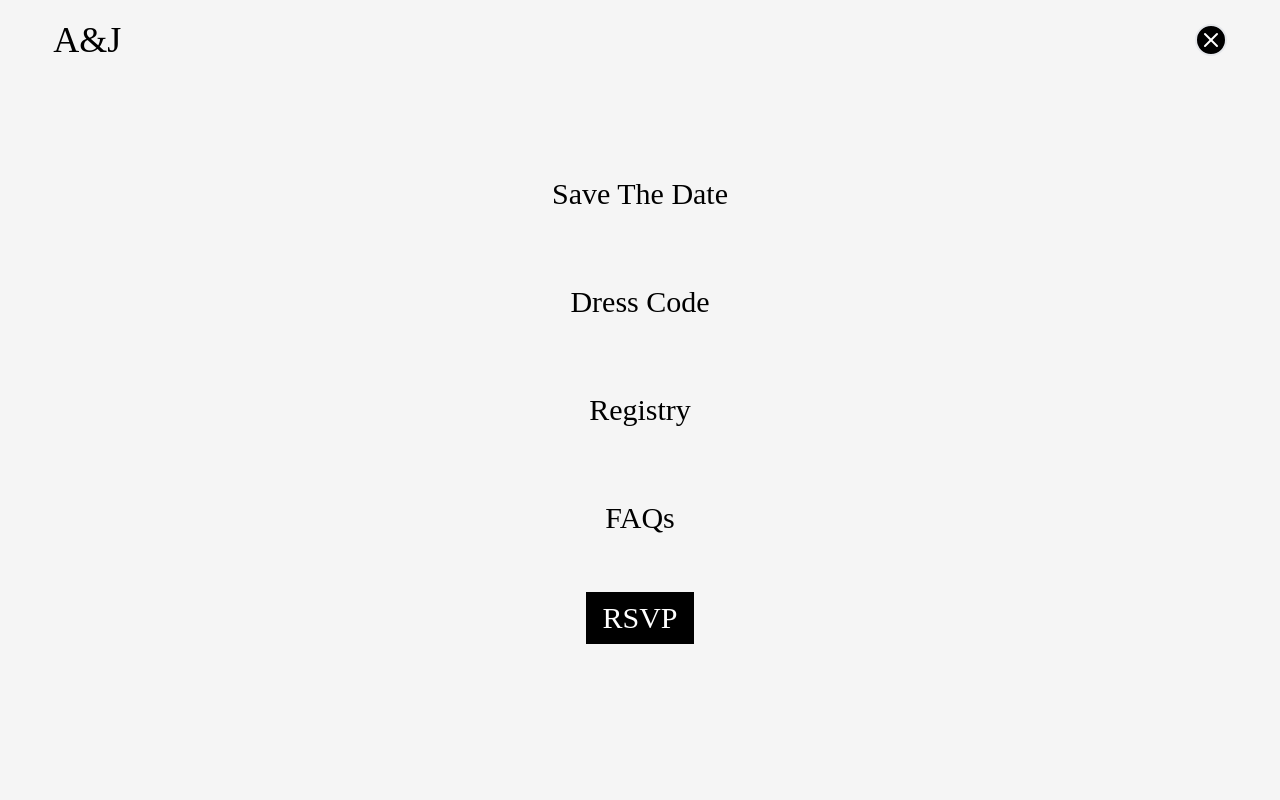
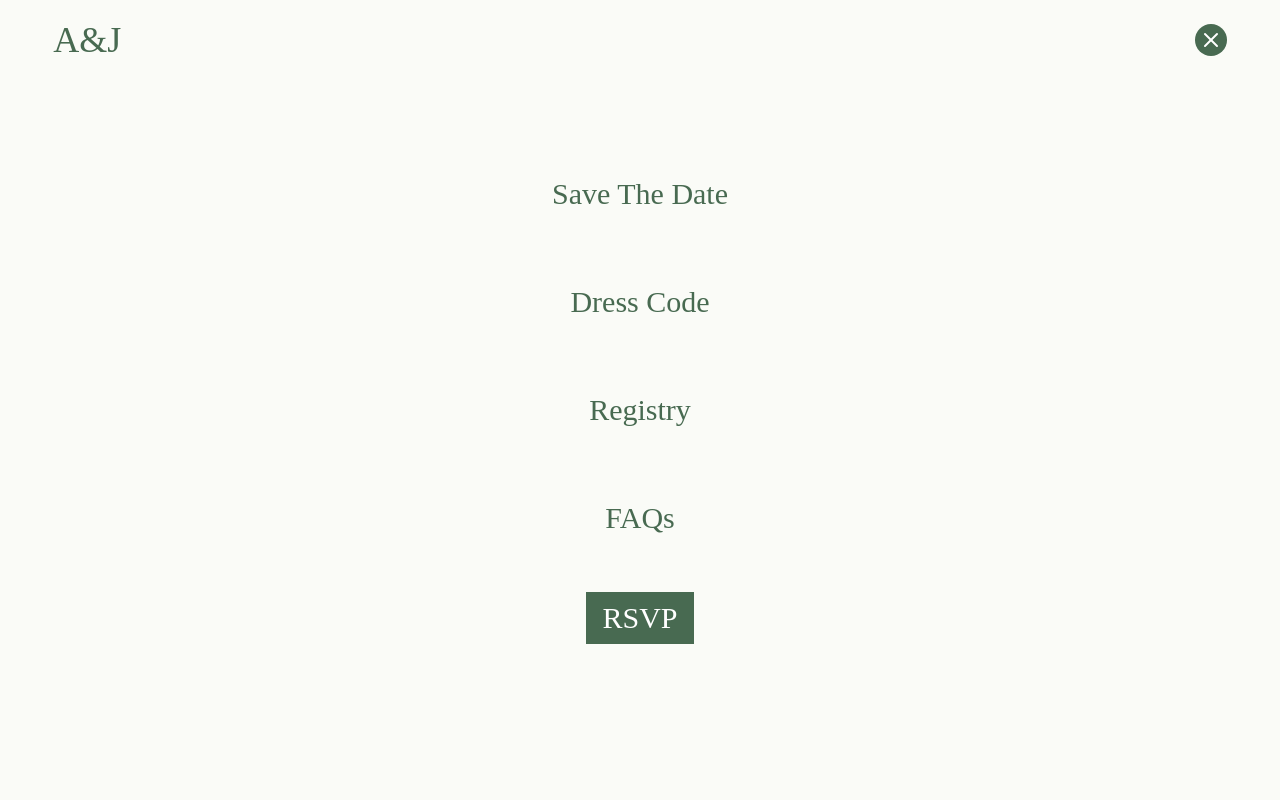
Before and after one commit to matthew-beep/wedding-v2, a Next.js app in the folder wedding-v2/: page /faq in a window 1280 px wide. Both pictures are taken after a click on the element 1211 px from the left and 40 px from the top of the page. Shown: the top 800 px of the page. Built offline with nearby package versions, Linux system fonts and the light colour scheme; a web font is replaced by a local one.

Commit message:
changing nav colors

```diff
--- a/wedding-v2/src/app/globals.css
+++ b/wedding-v2/src/app/globals.css
@@ -13,6 +13,7 @@
     --foreground: #ededed;
   }
 }
+
 html {
   scroll-behavior: smooth;
 }
@@ -29,7 +30,6 @@ body {
   }
 }
 
-
 .landing {
   background-image: linear-gradient(to bottom, rgba(0, 0, 0, .75) 0%, rgba(0, 0, 0, 0.15) 30%);
 }
--- a/wedding-v2/src/app/mobileNav.tsx
+++ b/wedding-v2/src/app/mobileNav.tsx
@@ -114,16 +114,16 @@ const MobileNav: React.FC<MobileNavProps> = ({ scroll, height }) => {
     if (downAnimation == true) {
       setIconOpacity(1);
       controls.start({
-        color: 'black',
-        backgroundColor: 'rgba(245, 245, 245, 1)',
+        color: '#486A51',
+        backgroundColor: 'rgba(250, 251, 247, 1)',
         boxShadow: '0px -2px 10px rgba(0, 0, 0, 0.2)',
         transition: { duration: 0.3, ease: [0.43, 0.13, 0.23, 0.96] }
       })
     } else {
       setIconOpacity(0);
       controls.start({
-        color: pathname != '/faq' ? 'white' : 'black',
-        backgroundColor: 'rgba(245, 245, 245, 0)',
+        color: pathname != '/faq' ? 'white' : '#486A51',
+        backgroundColor: 'rgba(250, 251, 247, 0)',
         boxShadow: '0px -2px 10px rgba(0, 0, 0, 0)',
         transition: { duration: 0.3, ease: [0.43, 0.13, 0.23, 0.96] }
       })
@@ -150,8 +150,8 @@ const MobileNav: React.FC<MobileNavProps> = ({ scroll, height }) => {
     if (!navDisplay) { // show navbar links
       setNavDisplay(true);
       controls.start({
-        color: 'black',
-        backgroundColor: 'rgba(245, 245, 245, 1)',
+        color: '#486A51',
+        backgroundColor: 'rgba(250, 251, 247, 1)',
         boxShadow: '0px -2px 10px rgba(0, 0, 0, 0)',
         transition: { duration: 0.1, ease: [0.43, 0.13, 0.23, 0.96] }
       })
@@ -170,7 +170,7 @@ const MobileNav: React.FC<MobileNavProps> = ({ scroll, height }) => {
       if (scroll <= 0) {
         controls.start({
           color: 'white',
-          backgroundColor: 'rgba(245, 245, 245, 0)',
+          backgroundColor: 'rgba(250, 251, 247, 0)',
           boxShadow: '0px -2px 10px rgba(0, 0, 0, 0)',
           transition: {duration: 0.1, ease: [0.43, 0.13, 0.23, 0.96] }
         })
@@ -194,7 +194,7 @@ const MobileNav: React.FC<MobileNavProps> = ({ scroll, height }) => {
         >
           <div className="flex justify-between w-11/12 items-center">
             <motion.h2
-              className="text-4xl"
+              className="text-4xl text-[#486A51]"
               style={{
                 opacity: iconOpacity
               }}
@@ -204,7 +204,7 @@ const MobileNav: React.FC<MobileNavProps> = ({ scroll, height }) => {
               </Link>
             </motion.h2>
             <div className="cursor-pointer" onClick={handleClick}>
-              {navDisplay && <div className='text-white bg-black rounded-full w-8 h-8 flex items-center justify-center border-2'><X size={24}/></div> || <Menu size={30} />}
+              {navDisplay && <div className='text-white bg-[#486A51] rounded-full w-8 h-8 flex items-center justify-center'><X size={24}/></div> || <Menu size={30} />}
             </div>
           </div>
         </motion.section>
@@ -213,7 +213,7 @@ const MobileNav: React.FC<MobileNavProps> = ({ scroll, height }) => {
         >
           {navDisplay &&
             <motion.section
-              className="flex-grow bg-[#f5f5f5] relative z-0"
+              className="flex-grow bg-[#FAFBF7] relative z-0"
               initial={{
                 height: 0
               }}
@@ -239,7 +239,7 @@ const MobileNav: React.FC<MobileNavProps> = ({ scroll, height }) => {
                 exit={"exit"}
               >
                 <motion.li
-                  className="text-black py-4 px-4  text-3xl"
+                  className="text-[#486A51] py-4 px-4  text-3xl"
                   variants={links}
                 >
                   <Link href="/">
@@ -247,7 +247,7 @@ const MobileNav: React.FC<MobileNavProps> = ({ scroll, height }) => {
                   </Link>
                 </motion.li>
                 <motion.li
-                  className="text-black py-4 px-4  text-3xl"
+                  className="text-[#486A51] py-4 px-4  text-3xl"
                   variants={links}
                 >
                   <Link href="/ceremony">
@@ -255,13 +255,13 @@ const MobileNav: React.FC<MobileNavProps> = ({ scroll, height }) => {
                   </Link>
                 </motion.li>
                 <motion.li
-                  className="text-black py-4 px-4 text-3xl"
+                  className="text-[#486A51] py-4 px-4 text-3xl"
                   variants={links}
                 >
                   Registry
                 </motion.li>
                 <motion.li
-                  className="text-black py-4 px-4 text-3xl"
+                  className="text-[#486A51] py-4 px-4 text-3xl"
                   variants={links}
                 >
                   <Link href="/faq">
@@ -269,7 +269,7 @@ const MobileNav: React.FC<MobileNavProps> = ({ scroll, height }) => {
                   </Link>
                 </motion.li>
                 <motion.li
-                  className="text-black px-4 py-2 text-3xl bg-black text-white"
+                  className="text-[#FAFBF7] px-4 py-2 text-3xl bg-[#486A51] text-white"
                   variants={links}
                 >
                   <Link href="/rsvp">
```
